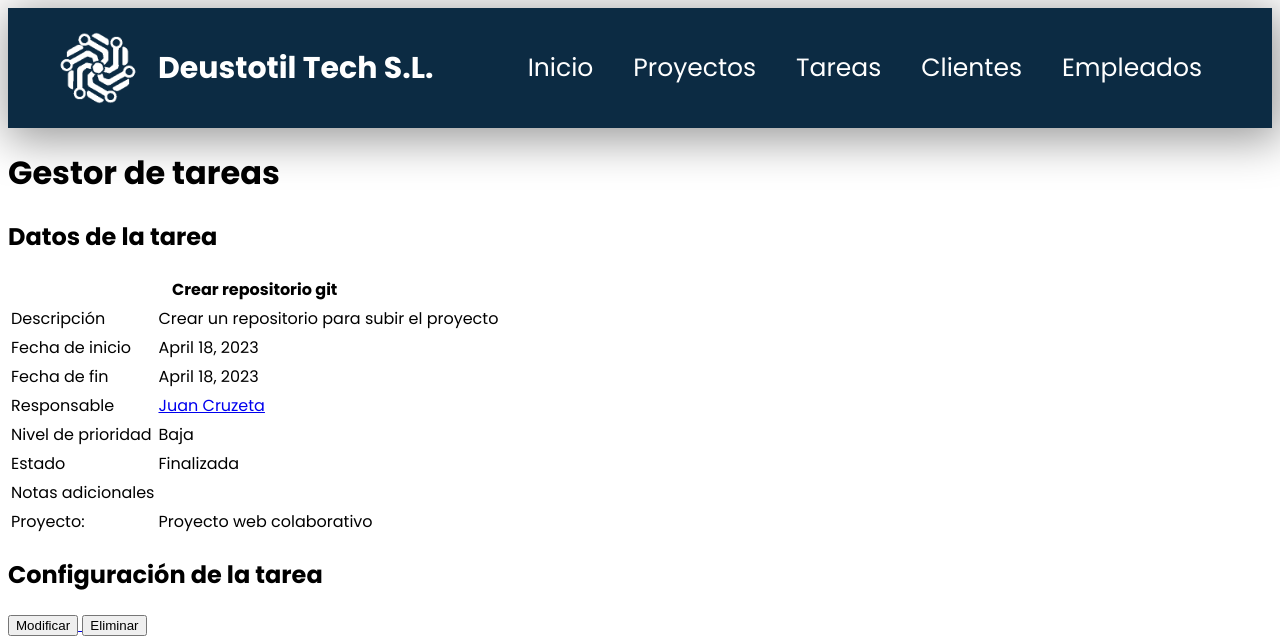
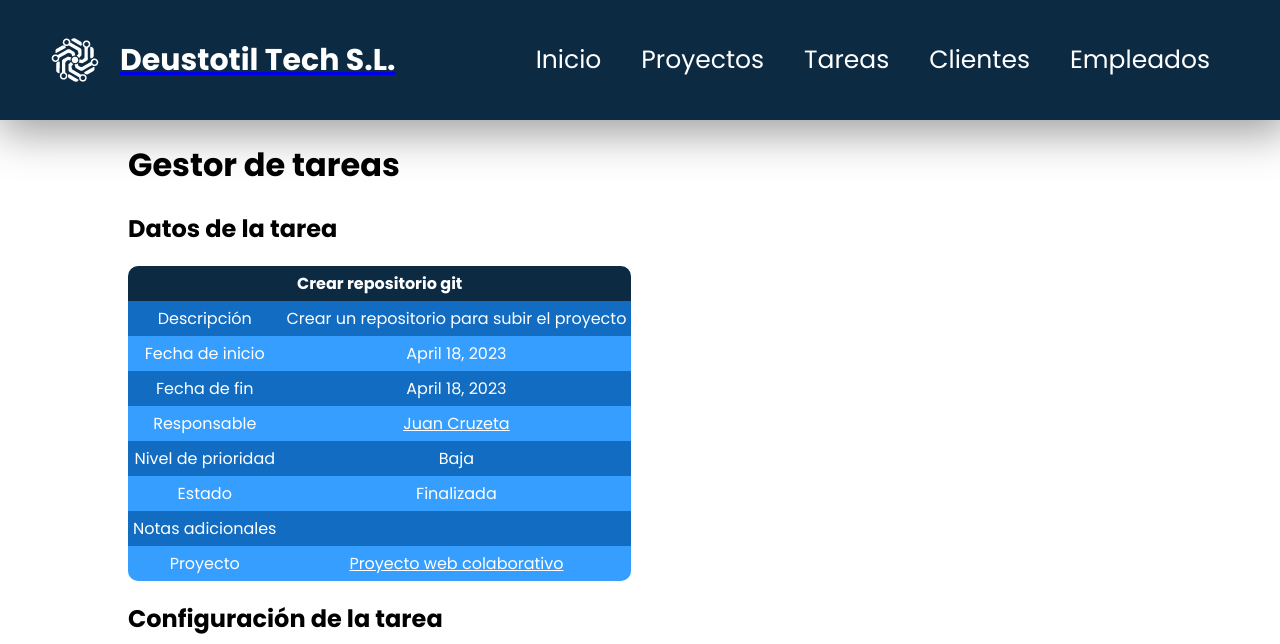
Before and after one commit to MauricioTS15/proyectoColaborativo, a Django app: page /appProyectos/tareas/1 in a window 1280 px wide. Shown: the top 644 px of the page. Run offline with Django 4.2, Linux system fonts and the light colour scheme; data comes from the database, SQL or seed files in the repository.

Commit message:
Estilos actualizados

```diff
--- a/gestionProyectos/appProyectos/static/css/styles.css
+++ b/gestionProyectos/appProyectos/static/css/styles.css
@@ -1,13 +1,17 @@
 body {
     font-family: 'Poppins', sans-serif;
+    margin: 0 auto;
+    display: flex;
+    align-items: center;
+    flex-direction: column;
 }
 
 /* HEADER STYLE */
 
-header {
+#header-principal {
     background-color: rgb(12, 43, 67);
     display: flex;
-    margin: 0;
+    width: 100vw;
     justify-content: space-between;
     height: 120px;
     align-items: center;
@@ -24,6 +28,7 @@ header {
     color: #ffffff;
     font-weight: bold;
     margin-left: 20px;
+    text-decoration: none;
 }
 
 nav {
@@ -60,14 +65,15 @@ nav {
     display: flex;
     align-items: center;
     margin-left: 50px;
-    height: 80px;
+    height: 50px;
 }
 
 /* FOOTER STYLE */
 
-footer {
+#footer-principal {
     margin: 0;
-    background-color: #ffffff;
+    width: 100vw;
+    box-shadow: 0 20px 10px -20px rgba(0,0,0,0.45) inset;
 }
 
 #logo-box-footer {
@@ -78,14 +84,59 @@ footer {
 }
 
 #logo-img-footer {
-    height: 80px;
+    height: 30px;
 }
 
 #tittle-box-footer {
-    font-size: 30px;
+    font-size: 20px;
     font-weight: bold;
-    margin-left: 20px;
+    margin-left: 10px;
 }
 
 
 /* MAIN STYLE */
+
+main {
+    width: 80vw;
+}
+
+table {
+    color: white;
+    text-align: center;
+    border-collapse: collapse;
+    border-radius: 10px;
+    overflow: hidden;
+}
+table a {
+    color: white;
+}
+table ul {
+    padding: 0;
+}
+table li {
+    list-style-type: none;
+}
+table td, th {
+    padding: 5px;
+}
+table thead {
+    background-color: rgb(12, 43, 67);
+}
+table tbody tr:nth-child(odd) {
+    background-color: rgb(17, 108, 194);
+}
+table tbody tr:nth-child(even) {
+    background-color: rgb(54, 158, 255);
+}
+
+.button-main {
+    border-radius: 7px;
+    padding: 5px;
+    font-size: large;
+    font-weight: bold;
+    color: rgb(17, 108, 194);
+}
+.button-main:hover {
+    color: white;
+    background-image: linear-gradient(to left, rgb(17, 108, 194), rgb(54, 158, 255));
+}
--- a/gestionProyectos/appProyectos/templates/appProyectos/tarea_detail.html
+++ b/gestionProyectos/appProyectos/templates/appProyectos/tarea_detail.html
@@ -48,8 +48,10 @@
                     <td>{{ tarea.notas }}</td>
                 </tr>
                 <tr>
-                    <td>Proyecto: </td>
-                    <td>{{ tarea.proyecto }}</td>
+                    <td>Proyecto</td>
+                    <td>
+                        <a href="{% url 'proyecto' tarea.proyecto.id %}">{{ tarea.proyecto }}</a>
+                    </td>
                 </tr>
             </tbody>
         </table>
--- a/gestionProyectos/appProyectos/templates/base.html
+++ b/gestionProyectos/appProyectos/templates/base.html
@@ -5,7 +5,7 @@
         <meta charset="UTF-8">
         <meta http-equiv="X-UA-Compatible" content="IE=edge">
         <meta name="viewport" content="width=device-width, initial-scale=1.0">
-        <link rel="stylesheet" href="{% static 'css/styles.css' %}">
+        <link rel="stylesheet" href="{% static 'css/styles.css' %}?v=1.6">
         <title>
             {% block titulo %}
             {% endblock titulo %}
@@ -13,18 +13,15 @@
         <link rel="shortcut icon" href="{% static 'images/logo-white.png' %}">
         <link rel="preconnect" href="https://fonts.googleapis.com">
         <link rel="preconnect" href="https://fonts.gstatic.com" crossorigin>
-        <link href="https://fonts.googleapis.com/css2?family=Poppins:wght@200;400;700&display=swap"
-              rel="stylesheet">
+        <link href="https://fonts.googleapis.com/css2?family=Poppins:wght@200;400;700&display=swap" rel="stylesheet">
     </head>
     <body>
-        <header>
+        <header id="header-principal">
             <div class="logo-box">
-                <a id="logo-link" href="./">
-                    <img id="logo"
-                         src="{% static 'images/logo-white.png' %}"
-                         alt="Deustotil logo blue" />
+                <a id="logo-link" href="{% url 'index' %}">
+                    <img id="logo" src="{% static 'images/logo-white.png' %}" alt="Deustotil logo blue" />
+                    <span class="title">Deustotil Tech S.L.</span>
                 </a>
-                <span class="title">Deustotil Tech S.L.</span>
             </div>
             <nav id="navbar-principal">
                 <ul id="nav-menu">
@@ -46,18 +43,14 @@
                 </ul>
             </nav>
         </header>
-        <div id="content">
+        <main>
             {% block contenido %}
             {% endblock contenido %}
-        </div>
+        </main>
         <hr>
-        <footer>
+        <footer id="footer-principal">
             <div id="logo-box-footer">
-                <a href="#">
-                    <img id="logo-img-footer"
-                         src="{% static 'images/logo.png' %}"
-                         alt="Deustotil logo white">
-                </a>
+                <img id="logo-img-footer" src="{% static 'images/logo.png' %}" alt="Deustotil logo white">
                 <span id="tittle-box-footer">Deustotil Tech S.L.</span>
             </div>
         </footer>
--- a/gestionProyectos/appProyectos/templates/index.html
+++ b/gestionProyectos/appProyectos/templates/index.html
@@ -15,7 +15,7 @@
             referente en la industria tecnológica gracias a su compromiso con la calidad y la innovación.
         </p>
         <a href="{% url 'index proyectos' %}">
-            <input type="button" value="Ver proyectos">
+            <input type="button" value="Ver proyectos" class="button-main">
         </a>
     {% endblock contenido %}
 </div>
```
Also changed, not shown: gestionProyectos/appProyectos/views.py (+3 -5 lines).
